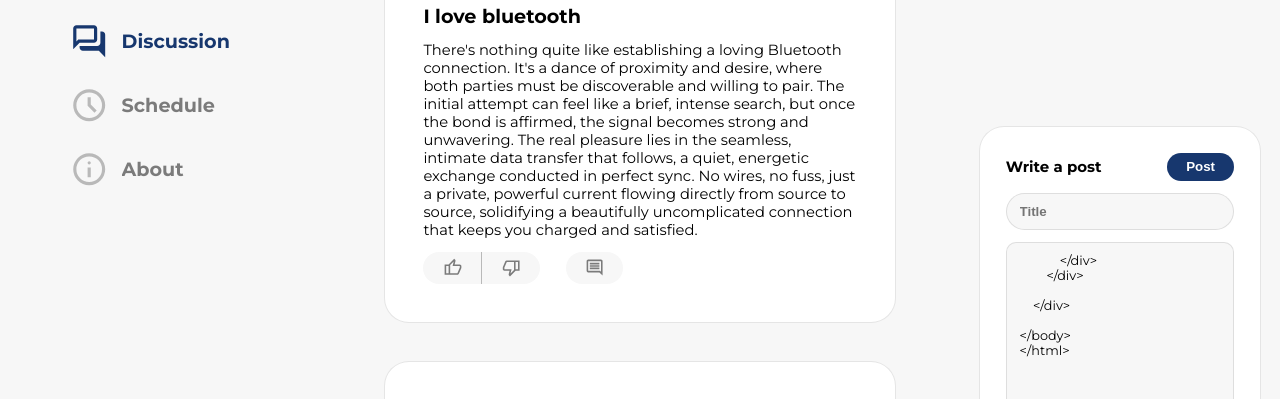
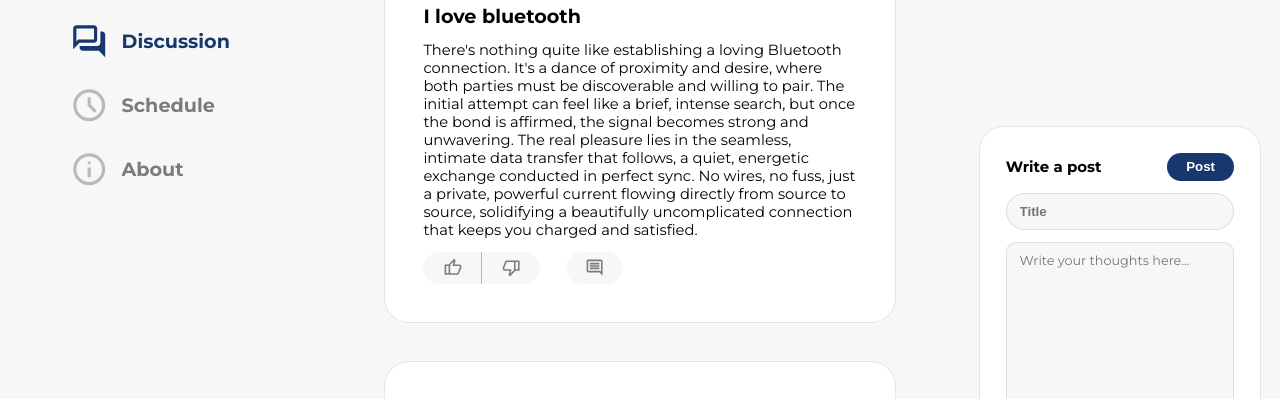
Before and after one commit to julesssssssswrld/iUEP, a plain HTML site: page discussion.html in a window 1280 px wide. Shown: the part 253-652 px from the top of the page. Drawn offline with Linux system fonts and the light colour scheme.

Commit message:
Fixed unclosed tag

```diff
--- a/discussion.html
+++ b/discussion.html
@@ -197,7 +197,7 @@
                 </div>
 
                 <input type="text" id="discussion-post-title" placeholder="Title">
-                <textarea id="discussion-post-content" placeholder="Write your thoughts here...">
+                <textarea id="discussion-post-content" placeholder="Write your thoughts here..."></textarea>
             </div>
         </div>
 
```
